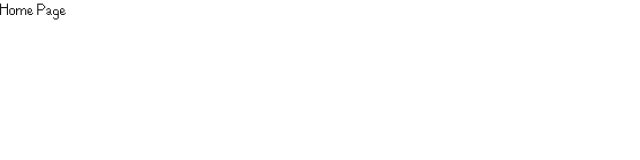
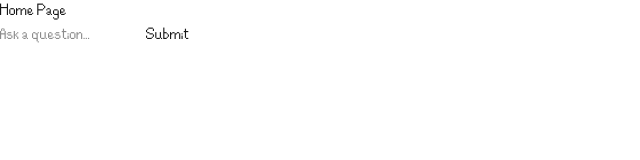
Before and after one commit to abbydise/stardew-seer, a Next.js app in the folder src/frontend/: page / in a window 1280 px wide. Shown: the top 160 px of the page, without its empty margins (0-640 px from the left). Built offline with nearby package versions, Linux system fonts and the light colour scheme.

Commit message:
added the submit functionality to actually send the questions to the AI

```diff
--- a/src/frontend/app/page.tsx
+++ b/src/frontend/app/page.tsx
@@ -1,7 +1,47 @@
+import Textbox from '../components/textbox';
+import Chatbox from '../components/chatbox';
+
+import { useState } from 'react';
+
+type Message = {
+    origin: "user" | "system",
+    content: string
+}
+
 export default function Home() {
+    const [messageHistory, setMessageHistory ] = useState<Array<Message>>([]);
+
+    const handleSubmit = async (question : string) => {
+        const body : Message = {origin: "user", content: question};
+
+        setMessageHistory((prev) => [...prev, body]);
+
+        const response = await fetch('/api/response', {
+            method: 'POST',
+            body: JSON.stringify(body),
+            headers: {
+                "Content-Type": 'application/json'
+            }
+        })
+
+        if (response.ok) {
+            const content = await response.json();
+            const answer = content.answer;
+
+            setMessageHistory((prev) => [...prev, {origin: 'system', content: answer}]);
+        } else {
+            const content = await response.json();
+            const error = content.error;
+            console.error(error);
+
+            setMessageHistory((prev) => [...prev, {origin: 'system', content: 'An error has occurred. Please try again.'}]);
+        }
+    }
+
   return (
       <div>
         <h1>Home Page</h1>
+          <div><Textbox handleSubmit={handleSubmit}/></div>
       </div>
   )
 }
```
